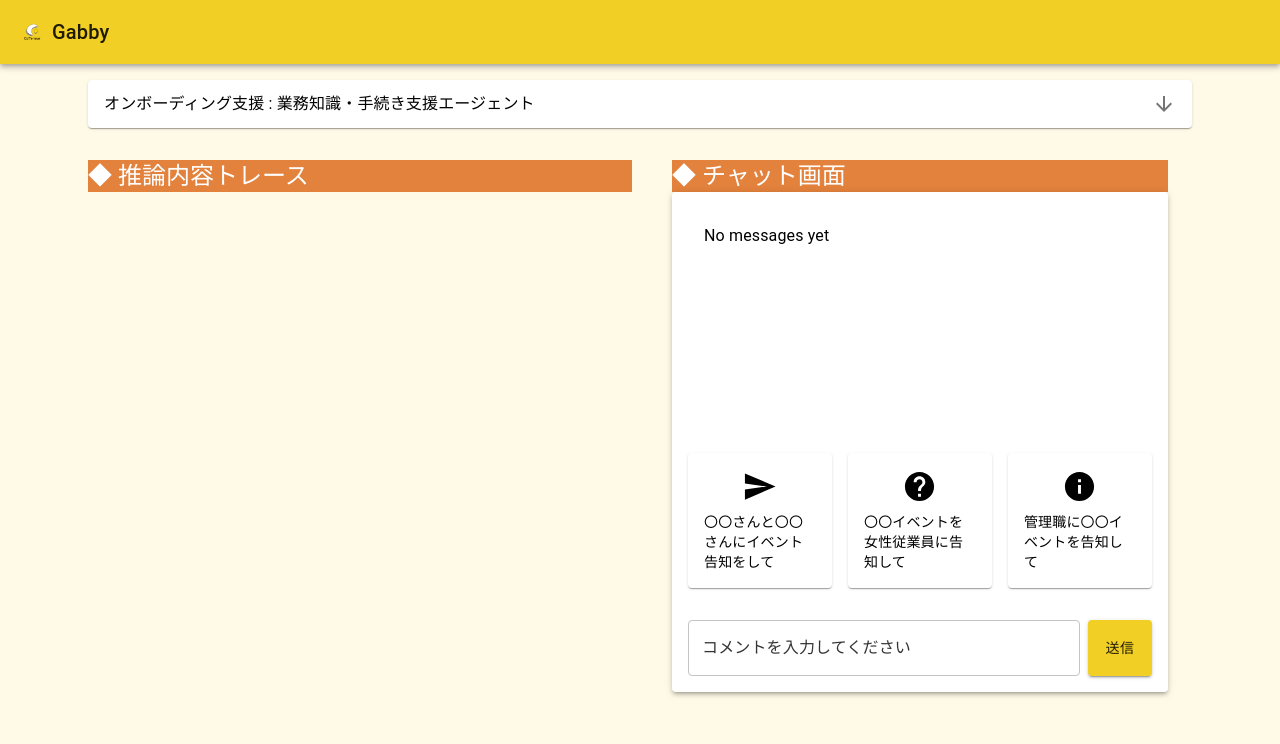
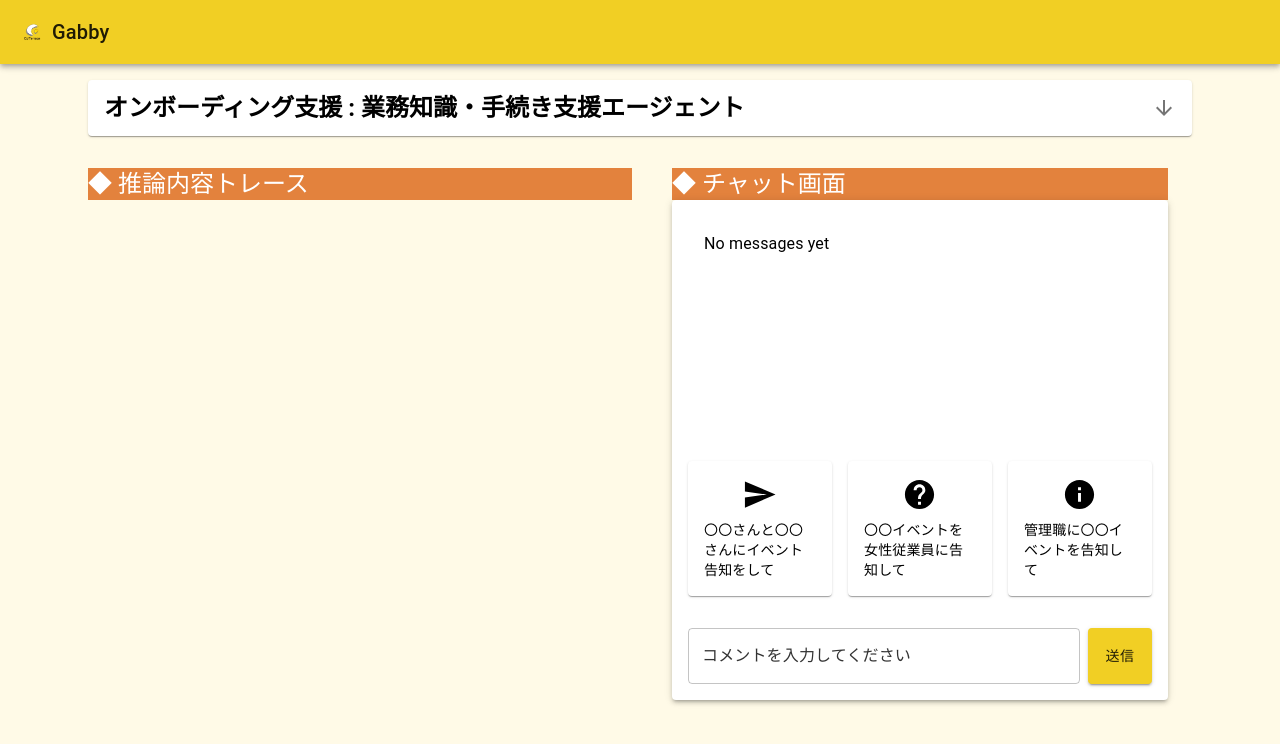
Before and after one commit to K0daimurakami/gabby, a React (Create React App) app: page /details in a window 1280 px wide. Shown: the top 744 px of the page. Built offline with nearby package versions, Linux system fonts and the light colour scheme.

Commit message:
カテゴリ名とAIエージェント名修正

```diff
--- a/src/components/organisms/deatilNameContainer.tsx
+++ b/src/components/organisms/deatilNameContainer.tsx
@@ -15,7 +15,9 @@ export default function AccordionExpandIcon() {
           aria-controls="panel1-content"
           id="panel1-header"
         >
-          <Typography component="span">オンボーディング支援 : 業務知識・手続き支援エージェント</Typography>
+          <Typography variant="h5" component="span" sx={{ fontWeight: 'bold' }}>
+            オンボーディング支援 : 業務知識・手続き支援エージェント
+          </Typography>
         </AccordionSummary>
         <AccordionDetails>
           <Typography>
```
